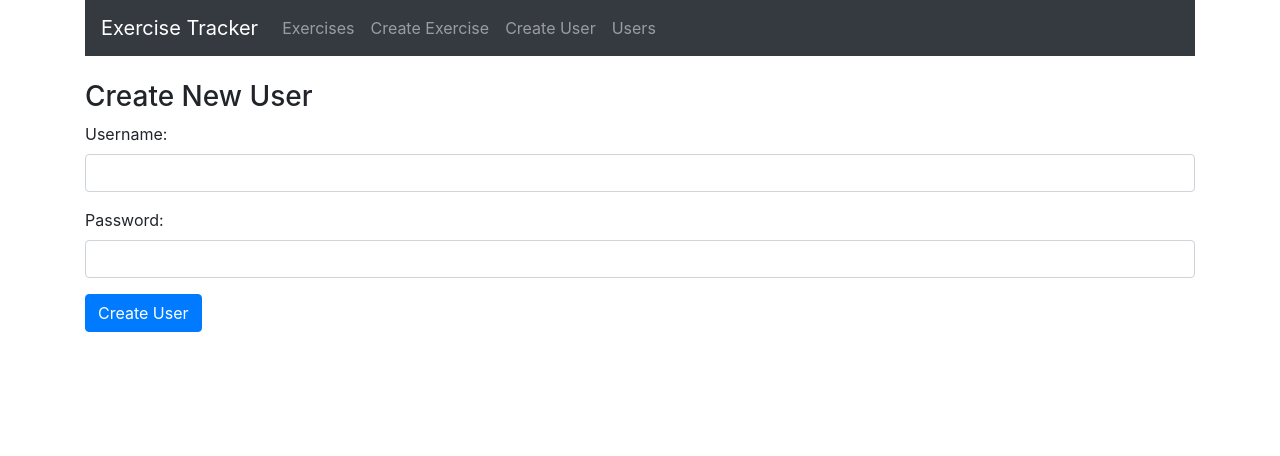
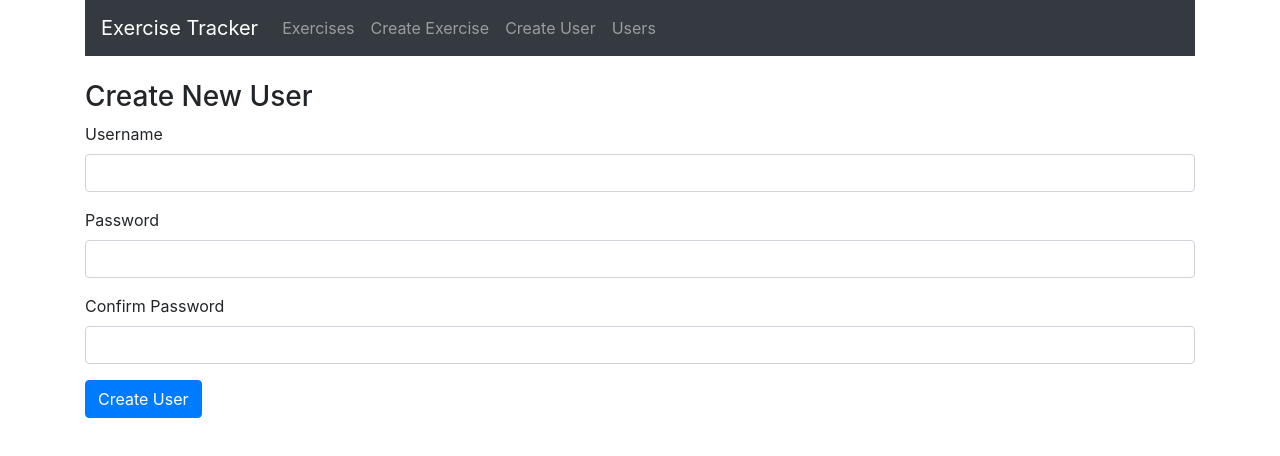
Before and after one commit to agwadan/mern-stack-exercise, a React (Create React App) app in the folder frontend/: page /user in a window 1280 px wide. Shown: the top 456 px of the page. Built offline with nearby package versions, Linux system fonts and the light colour scheme.

Commit message:
Add password confirmation field

```diff
--- a/frontend/src/components/CreateUser.js
+++ b/frontend/src/components/CreateUser.js
@@ -7,12 +7,14 @@ class CreateUser extends Component {
     super(props);
 
     this.onChangeUsername = this.onChangeUsername.bind(this);
-    this.onChangePassword = this. onChangePassword.bind(this);
+    this.onChangePassword = this.onChangePassword.bind(this);
+    this.onChangePasswordTwo = this.onChangePasswordTwo.bind(this);
     this.onSubmit = this.onSubmit.bind(this);
 
     this.state = {
       username: '',
-      password : ''
+      password: '',
+      passwordTwo: ''
     }
   }
 
@@ -27,12 +29,17 @@ class CreateUser extends Component {
       password: e.target.value
     })
   }
+  onChangePasswordTwo(e) {
+    this.setState({
+      passwordTwo: e.target.value
+    })
+  }
 
   onSubmit(e) {
     e.preventDefault(); //--------------------- Prevents the forms from being handled the default way html does it.
     const user = {
       username: this.state.username,
-      password : this.state.password
+      password: this.state.password
     }
     console.log(user);
     axios.post('http://localhost:5000/users/add', user)
@@ -40,7 +47,7 @@ class CreateUser extends Component {
 
     this.setState({ //------------------------- Resetting the username to nothing after the submission has been done.
       username: '',
-      password:''
+      password: ''
     })
   }
 
@@ -50,7 +57,7 @@ class CreateUser extends Component {
         <h3>Create New User</h3>
         <form onSubmit={this.onSubmit}>
           <div className=" form-group">
-            <label>Username: </label>
+            <label>Username </label>
             <input
               type='text'
               required
@@ -61,13 +68,24 @@ class CreateUser extends Component {
           </div>
 
           <div className='form-group'>
-            <label>Password: </label>
+            <label>Password </label>
             <input
               type='password'
               required
               className='form-control'
               value={this.state.password}
               onChange={this.onChangePassword}
+            />
+          </div>
+
+          <div className='form-group'>
+            <label>Confirm Password </label>
+            <input
+              type='password'
+              required
+              className='form-control'
+              value={this.state.passwordTwo}
+              onChange={this.onChangePasswordTwo}
             />
           </div>
 
```
